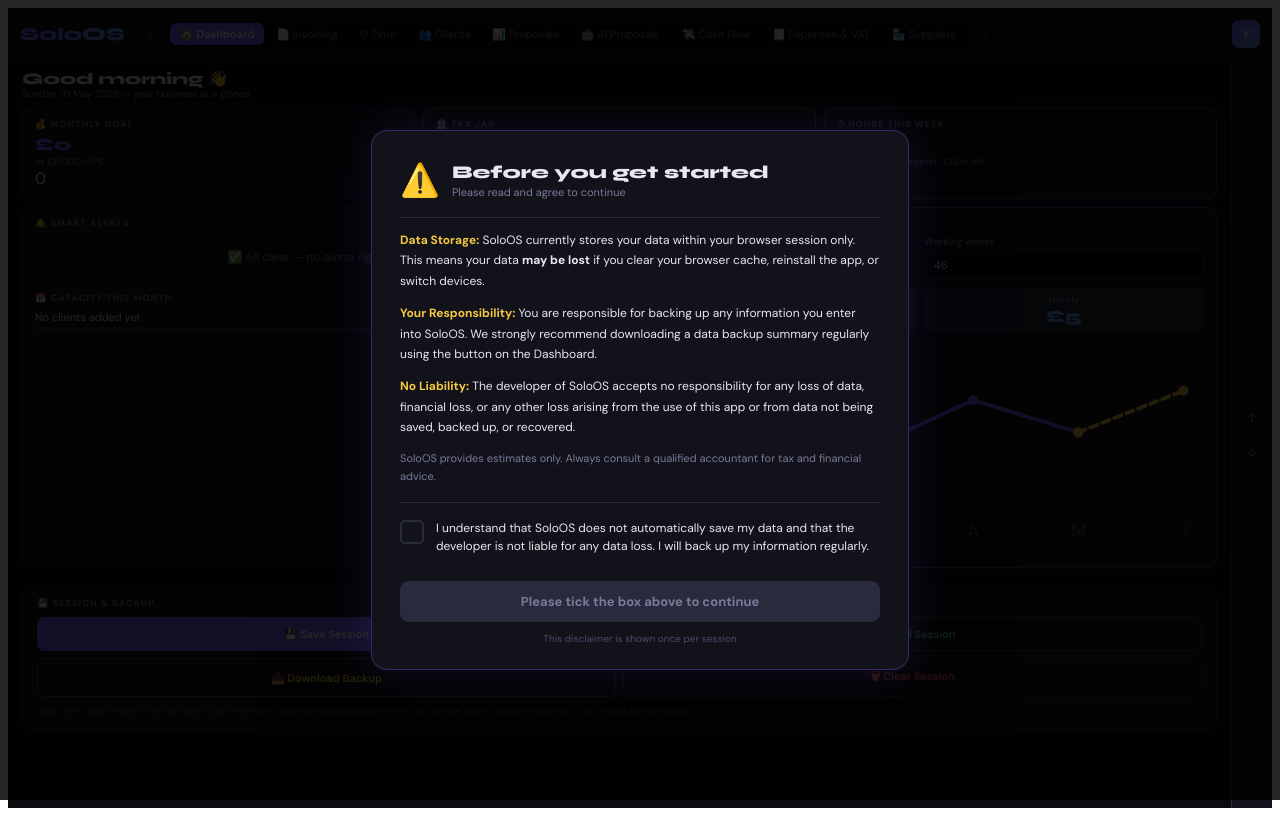
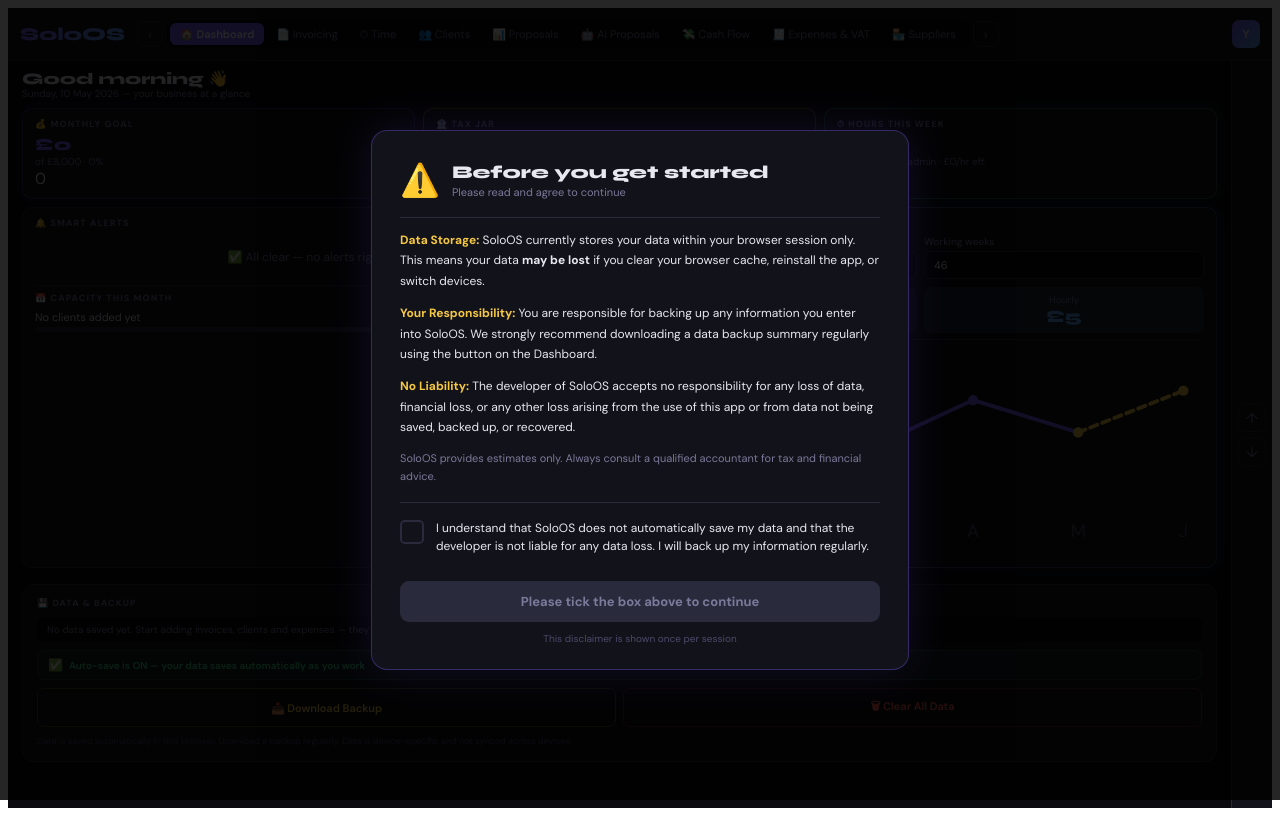
Before and after one commit to winterbournejames-web/soloOS, a React (Vite) app: page / in a window 1280 px wide. Built offline with nearby package versions, Linux system fonts and the light colour scheme.

Commit message:
auto-save all data to local storage

```diff
--- a/src/App.jsx.jsx
+++ b/src/App.jsx.jsx
@@ -1,4 +1,20 @@
 import { useState, useEffect, useRef } from "react";
+
+// ── PERSISTENT STORAGE HOOK ───────────────────────────────
+function useLocalStorage(key, initialValue) {
+  const [value, setValue] = useState(() => {
+    try {
+      const stored = localStorage.getItem(key);
+      return stored ? JSON.parse(stored) : initialValue;
+    } catch { return initialValue; }
+  });
+
+  useEffect(() => {
+    try { localStorage.setItem(key, JSON.stringify(value)); } catch {}
+  }, [key, value]);
+
+  return [value, setValue];
+}
 
 const theme = {
   bg: "#0a0a0f", surface: "#12121a", border: "#2a2a3d",
@@ -234,171 +250,135 @@
 }
 
 // ── SESSION MANAGER ───────────────────────────────────────
-// Uses a global event so components can broadcast their state for saving
-const SESSION_KEY = "soloos_session_v1";
+const SOLOOS_KEYS = [
+  "soloos_invoices", "soloos_timeentries", "soloos_clients",
+  "soloos_proposals", "soloos_cashflow_balance", "soloos_cashflow_items",
+  "soloos_expenses"
+];
 
 function SessionManager() {
-  const [lastSaved, setLastSaved] = useState(null);
-  const [loadMsg, setLoadMsg] = useState("");
   const [showConfirmClear, setShowConfirmClear] = useState(false);
-
-  // Check if a saved session exists
-  useEffect(() => {
+  const [msg, setMsg] = useState("");
+
+  const showMsg = (text) => { setMsg(text); setTimeout(() => setMsg(""), 3500); };
+
+  // Count saved items
+  const getSummary = () => {
     try {
-      const saved = localStorage.getItem(SESSION_KEY);
-      if (saved) {
-        const parsed = JSON.parse(saved);
-        setLastSaved(parsed._savedAt || null);
-      }
-    } catch {}
-  }, []);
-
-  const saveSession = () => {
-    try {
-      // Collect all data from sessionStorage (components write there on change)
-      const session = {
-        _savedAt: new Date().toISOString(),
-        _version: "1.0",
-      };
-      // Gather any component data stored in sessionStorage
-      for (let i = 0; i < sessionStorage.length; i++) {
-        const key = sessionStorage.key(i);
-        if (key && key.startsWith("soloos_")) {
-          try { session[key] = JSON.parse(sessionStorage.getItem(key)); } catch {}
-        }
-      }
-      localStorage.setItem(SESSION_KEY, JSON.stringify(session));
-      setLastSaved(new Date().toISOString());
-      setLoadMsg("✅ Session saved successfully!");
-      setTimeout(() => setLoadMsg(""), 3000);
-    } catch {
-      setLoadMsg("❌ Could not save — storage may be unavailable.");
-      setTimeout(() => setLoadMsg(""), 3000);
+      const invoices = JSON.parse(localStorage.getItem("soloos_invoices") || "[]");
+      const clients = JSON.parse(localStorage.getItem("soloos_clients") || "[]");
+      const entries = JSON.parse(localStorage.getItem("soloos_timeentries") || "[]");
+      const expenses = JSON.parse(localStorage.getItem("soloos_expenses") || "[]");
+      const proposals = JSON.parse(localStorage.getItem("soloos_proposals") || "[]");
+      return { invoices: invoices.length, clients: clients.length, entries: entries.length, expenses: expenses.length, proposals: proposals.length };
+    } catch { return null; }
+  };
+
+  const hasData = SOLOOS_KEYS.some(k => {
+    try { const v = localStorage.getItem(k); return v && JSON.parse(v) && (Array.isArray(JSON.parse(v)) ? JSON.parse(v).length > 0 : JSON.parse(v) !== 0); } catch { return false; }
+  });
+
+  const clearAll = () => {
+    SOLOOS_KEYS.forEach(k => localStorage.removeItem(k));
+    setShowConfirmClear(false);
+    showMsg("✅ All data cleared. Refresh the page to start fresh.");
+  };
+
+  const downloadBackup = () => {
+    const now = new Date().toLocaleDateString("en-GB", { day: "numeric", month: "long", year: "numeric", hour: "2-digit", minute: "2-digit" });
+    const summary = getSummary();
+    let lines = [`SOLOOS — DATA BACKUP`, `Generated: ${now}`, "─".repeat(44), ""];
+    if (summary) {
+      lines.push("DATA SUMMARY", "─".repeat(44));
+      lines.push(`Invoices:      ${summary.invoices}`);
+      lines.push(`Clients:       ${summary.clients}`);
+      lines.push(`Time Entries:  ${summary.entries}`);
+      lines.push(`Expenses:      ${summary.expenses}`);
+      lines.push(`Proposals:     ${summary.proposals}`);
+      lines.push("");
     }
-  };
-
-  const loadSession = () => {
-    try {
-      const saved = localStorage.getItem(SESSION_KEY);
-      if (!saved) { setLoadMsg("⚠️ No saved session found."); setTimeout(() => setLoadMsg(""), 3000); return; }
-      const parsed = JSON.parse(saved);
-      // Restore into sessionStorage so components can read on next render
-      Object.keys(parsed).forEach(key => {
-        if (key.startsWith("soloos_")) {
-          sessionStorage.setItem(key, JSON.stringify(parsed[key]));
-        }
-      });
-      setLoadMsg("✅ Session loaded! Refresh the page to see your data.");
-      setTimeout(() => setLoadMsg(""), 5000);
-    } catch {
-      setLoadMsg("❌ Could not load session.");
-      setTimeout(() => setLoadMsg(""), 3000);
-    }
-  };
-
-  const clearSession = () => {
-    try {
-      localStorage.removeItem(SESSION_KEY);
-      sessionStorage.clear();
-      setLastSaved(null);
-      setShowConfirmClear(false);
-      setLoadMsg("✅ Session cleared. Refresh to start fresh.");
-      setTimeout(() => setLoadMsg(""), 4000);
-    } catch {}
-  };
-
-  const downloadBackup = () => {
-    const now = new Date().toLocaleDateString("en-GB", { day: "numeric", month: "long", year: "numeric" });
-    let sessionData = "No saved session found.";
-    try {
-      const saved = localStorage.getItem(SESSION_KEY);
-      if (saved) {
-        const parsed = JSON.parse(saved);
-        sessionData = JSON.stringify(parsed, null, 2);
-      }
-    } catch {}
-
-    const content = `SOLOOS — DATA BACKUP
-Generated: ${now}
-${"─".repeat(44)}
-
-⚠️  IMPORTANT: SoloOS stores data in localStorage.
-Data may be lost if you clear browser storage.
-Keep this file as a backup.
-
-${"─".repeat(44)}
-SAVED SESSION DATA
-${"─".repeat(44)}
-${sessionData}
-
-${"─".repeat(44)}
-TO RESTORE: Copy this file somewhere safe.
-Contact support if you need help recovering data.
-
-${"─".repeat(44)}
-SOLOOS — UK Sole Trader App
-https://solo-os1828.vercel.app/
-© 2026 SoloOS. All rights reserved.`;
-
-    const blob = new Blob([content], { type: "text/plain" });
+    lines.push("RAW DATA", "─".repeat(44));
+    SOLOOS_KEYS.forEach(k => {
+      try {
+        const v = localStorage.getItem(k);
+        if (v) lines.push(`\n[${k}]\n${JSON.stringify(JSON.parse(v), null, 2)}`);
+      } catch {}
+    });
+    lines.push("", "─".repeat(44));
+    lines.push("SOLOOS — UK Sole Trader App");
+    lines.push("https://solo-os1828.vercel.app/");
+    lines.push("© 2026 SoloOS. All rights reserved.");
+
+    const blob = new Blob([lines.join("\n")], { type: "text/plain" });
     const url = URL.createObjectURL(blob);
     const a = document.createElement("a");
     a.href = url;
     a.download = `SoloOS-Backup-${new Date().toISOString().slice(0,10)}.txt`;
-    document.body.appendChild(a);
-    a.click();
-    document.body.removeChild(a);
+    document.body.appendChild(a); a.click(); document.body.removeChild(a);
     URL.revokeObjectURL(url);
-  };
-
-  const fmtDate = (iso) => {
-    if (!iso) return null;
-    try {
-      return new Date(iso).toLocaleString("en-GB", { day: "numeric", month: "short", hour: "2-digit", minute: "2-digit" });
-    } catch { return iso; }
-  };
+    showMsg("✅ Backup downloaded!");
+  };
+
+  const summary = getSummary();
 
   return (
     <div style={{ margin: "8px 0 4px 0", background: theme.surface, borderRadius: 12, border: `1px solid ${theme.border}`, padding: "12px 14px" }}>
-      <div style={{ ...s.ct, marginBottom: 8, justifyContent: "space-between" }}>
-        <span>💾 Session & Backup</span>
-        {lastSaved && <span style={{ fontSize: 9, color: theme.green, textTransform: "none", letterSpacing: 0, fontWeight: 400 }}>Last saved: {fmtDate(lastSaved)}</span>}
-      </div>
-
-      {/* Message */}
-      {loadMsg && (
-        <div style={{ fontSize: 11, color: loadMsg.startsWith("✅") ? theme.green : loadMsg.startsWith("⚠️") ? theme.gold : theme.red, marginBottom: 8, padding: "6px 10px", background: theme.bg, borderRadius: 7 }}>
-          {loadMsg}
+      <div style={{ ...s.ct, marginBottom: 8 }}>💾 Data & Backup</div>
+
+      {/* Data summary */}
+      {summary && hasData && (
+        <div style={{ display: "flex", gap: 6, flexWrap: "wrap", marginBottom: 8 }}>
+          {[
+            { label: "Invoices", count: summary.invoices, color: theme.accent },
+            { label: "Clients", count: summary.clients, color: theme.green },
+            { label: "Time", count: summary.entries, color: theme.gold },
+            { label: "Expenses", count: summary.expenses, color: theme.red },
+            { label: "Proposals", count: summary.proposals, color: theme.blue },
+          ].map((item, i) => item.count > 0 && (
+            <div key={i} style={{ padding: "3px 9px", background: item.color + "15", border: `1px solid ${item.color}33`, borderRadius: 100, fontSize: 10, color: item.color }}>
+              {item.label}: {item.count}
+            </div>
+          ))}
         </div>
       )}
 
-      {/* Main buttons */}
-      <div style={{ display: "grid", gridTemplateColumns: "1fr 1fr", gap: 7, marginBottom: 7 }}>
-        <button onClick={saveSession} style={{ ...s.btn("primary"), padding: "9px", fontSize: 11, display: "flex", alignItems: "center", justifyContent: "center", gap: 5 }}>
-          💾 Save Session
-        </button>
-        <button onClick={loadSession} style={{ ...s.btn("ghost"), padding: "9px", fontSize: 11, border: `1px solid ${theme.green}55`, color: theme.green, display: "flex", alignItems: "center", justifyContent: "center", gap: 5 }}>
-          📂 Load Session
-        </button>
-      </div>
-
+      {!hasData && (
+        <div style={{ fontSize: 10, color: theme.textMuted, marginBottom: 8, padding: "6px 10px", background: theme.bg, borderRadius: 7 }}>
+          No data saved yet. Start adding invoices, clients and expenses — they save automatically!
+        </div>
+      )}
+
+      {/* Status message */}
+      {msg && (
+        <div style={{ fontSize: 11, color: msg.startsWith("✅") ? theme.green : theme.red, marginBottom: 8, padding: "6px 10px", background: theme.bg, borderRadius: 7 }}>
+          {msg}
+        </div>
+      )}
+
+      {/* Auto-save notice */}
+      <div style={{ display: "flex", alignItems: "center", gap: 6, padding: "6px 10px", background: theme.green + "11", border: `1px solid ${theme.green}33`, borderRadius: 7, marginBottom: 8 }}>
+        <span style={{ fontSize: 12, color: theme.green }}>✅</span>
+        <span style={{ fontSize: 10, color: theme.green, fontWeight: 600 }}>Auto-save is ON — your data saves automatically as you work</span>
+      </div>
+
+      {/* Buttons */}
       <div style={{ display: "grid", gridTemplateColumns: "1fr 1fr", gap: 7 }}>
-        <button onClick={downloadBackup} style={{ ...s.btn("ghost"), padding: "9px", fontSize: 11, border: `1px solid ${theme.gold}44`, color: theme.gold, display: "flex", alignItems: "center", justifyContent: "center", gap: 5 }}>
+        <button onClick={downloadBackup} style={{ ...s.btn("ghost"), padding: "9px", fontSize: 11, border: `1px solid ${theme.gold}44`, color: theme.gold }}>
           📥 Download Backup
         </button>
         {!showConfirmClear
-          ? <button onClick={() => setShowConfirmClear(true)} style={{ ...s.btn("ghost"), padding: "9px", fontSize: 11, border: `1px solid ${theme.red}44`, color: theme.red, display: "flex", alignItems: "center", justifyContent: "center", gap: 5 }}>
-              🗑 Clear Session
+          ? <button onClick={() => setShowConfirmClear(true)} style={{ ...s.btn("ghost"), padding: "9px", fontSize: 11, border: `1px solid ${theme.red}44`, color: theme.red }}>
+              🗑 Clear All Data
             </button>
           : <div style={{ display: "flex", gap: 5 }}>
-              <button onClick={clearSession} style={{ ...s.btn("ghost"), flex: 1, padding: "9px", fontSize: 10, border: `1px solid ${theme.red}66`, color: theme.red }}>Yes, clear</button>
+              <button onClick={clearAll} style={{ ...s.btn("ghost"), flex: 1, padding: "9px", fontSize: 10, border: `1px solid ${theme.red}66`, color: theme.red }}>Yes, clear</button>
               <button onClick={() => setShowConfirmClear(false)} style={{ ...s.btn("ghost"), flex: 1, padding: "9px", fontSize: 10 }}>Cancel</button>
             </div>
         }
       </div>
 
       <div style={{ fontSize: 9, color: theme.textDim, marginTop: 8, lineHeight: 1.5 }}>
-        Save stores your session in this browser. Load restores it. Download backup saves a file to your device. Data is browser-specific — not synced across devices.
+        Data is saved automatically in this browser. Download a backup regularly. Data is device-specific and not synced across devices.
       </div>
     </div>
   );
@@ -459,7 +439,7 @@
 const initInvoices = [];
 
 function Invoicing() {
-  const [invoices, setInvoices] = useState(initInvoices);
+  const [invoices, setInvoices] = useLocalStorage("soloos_invoices", initInvoices);
   const [creating, setCreating] = useState(false);
   const [form, setForm] = useState({ client: "", amount: "", due: "", status: "Draft" });
   const scol = { Paid: theme.green, Sent: theme.blue, Overdue: theme.red, Draft: theme.textMuted };
@@ -753,7 +733,7 @@
 const initEntries = [];
 
 function TimeTracker() {
-  const [entries, setEntries] = useState(initEntries);
+  const [entries, setEntries] = useLocalStorage("soloos_timeentries", initEntries);
   const [running, setRunning] = useState(false);
   const [elapsed, setElapsed] = useState(0);
   const [project, setProject] = useState("");
@@ -881,7 +861,7 @@
 const initClients = [];
 
 function CRM() {
-  const [clients, setClients] = useState(initClients);
+  const [clients, setClients] = useLocalStorage("soloos_clients", initClients);
   const [adding, setAdding] = useState(false);
   const [form, setForm] = useState({ name: "", contact: "", value: "", stage: "Lead", tags: "" });
   const scol = { Active: theme.green, Proposal: theme.blue, Lead: theme.gold, Completed: theme.textMuted };
@@ -971,7 +951,7 @@
 
 // ── PROPOSALS ─────────────────────────────────────────────
 function Proposals() {
-  const [proposals, setProposals] = useState([]);
+  const [proposals, setProposals] = useLocalStorage("soloos_proposals", []);
   const [view, setView] = useState("list"); // list | compose | sent
   const [sentMsg, setSentMsg] = useState("");
   const [bodyTouched, setBodyTouched] = useState(false);
@@ -1673,10 +1653,10 @@
 
 // ── CASH FLOW FORECAST ────────────────────────────────────
 function CashFlow() {
-  const [balance, setBalance] = useState(0);
+  const [balance, setBalance] = useLocalStorage("soloos_cashflow_balance", 0);
   const [showAdd, setShowAdd] = useState(false);
   const [newItem, setNewItem] = useState({ label: "", amount: "", month: "Jun", type: "income" });
-  const [items, setItems] = useState([]);
+  const [items, setItems] = useLocalStorage("soloos_cashflow_items", []);
 
   const months = ["May", "Jun", "Jul"];
   const monthColors = [theme.blue, theme.accent, theme.green];
@@ -1837,7 +1817,7 @@
 
 // ── EXPENSES & VAT ────────────────────────────────────────
 function Expenses() {
-  const [expenses, setExpenses] = useState([]);
+  const [expenses, setExpenses] = useLocalStorage("soloos_expenses", []);
   const [adding, setAdding] = useState(false);
   const [form, setForm] = useState({ desc: "", amount: "", cat: "Software", vat: false });
 
```
